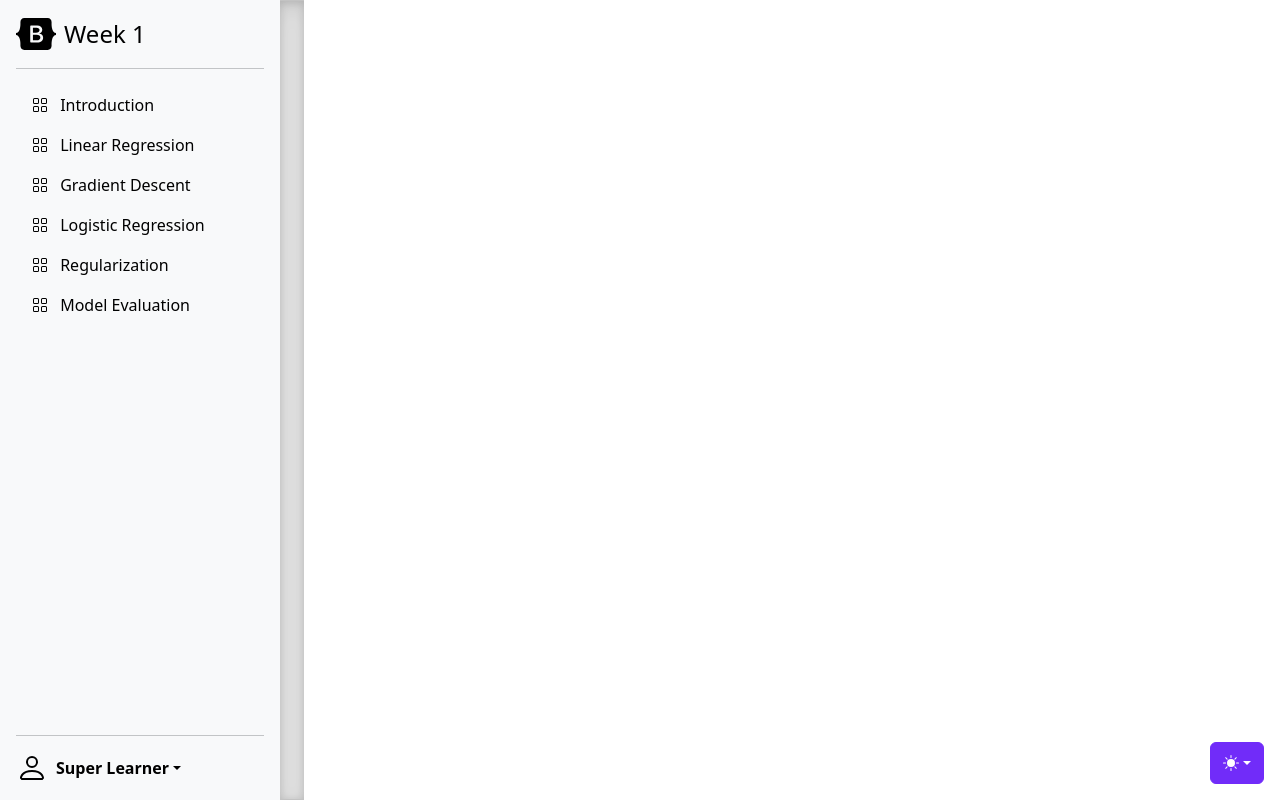
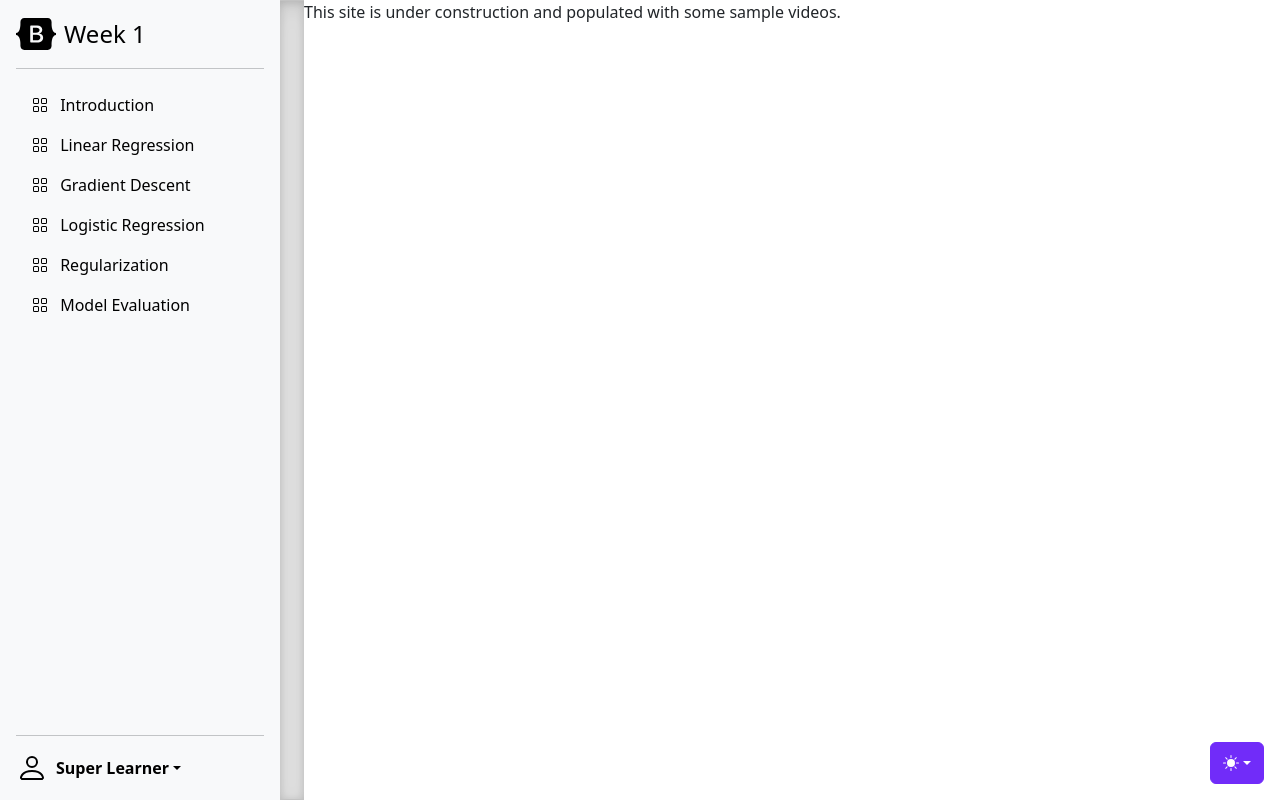
Before and after one commit to lekhoni/u.lekhoni.com, a plain HTML site: page ml101/index.html in a window 1280 px wide. Drawn offline with Linux system fonts and the light colour scheme.

Commit message:
Added under construction message

```diff
--- a/ml101/index.html
+++ b/ml101/index.html
@@ -277,6 +277,9 @@
       <div class="b-example-divider b-example-vr"></div>
       <!-- 1. The <iframe> (and video player) will replace this <div> tag. -->
       <div id="player"></div>
+      <div>
+        This site is under construction and populated with some sample videos.
+      </div>
     </main>
 
     <script>
```
